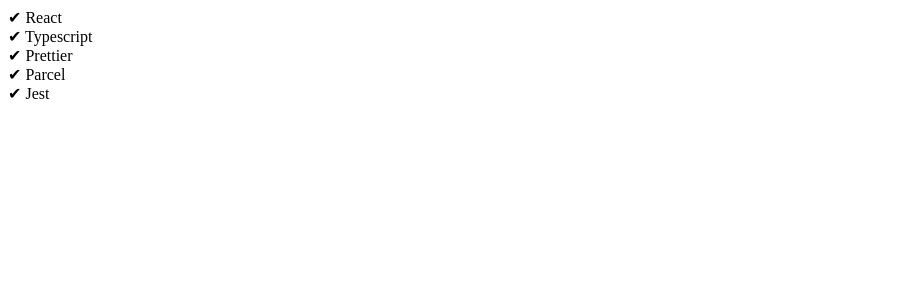
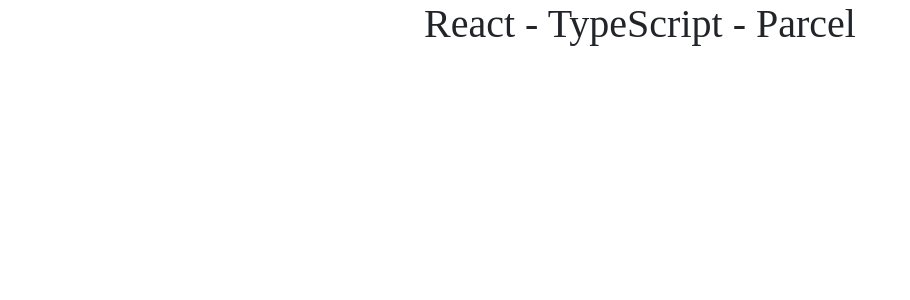
Before and after one commit to DanAlvares/react-typescript-parcel, a React (Vite) app: page / in a window 1280 px wide. Shown: the top 300 px of the page, without its empty margins (0-910 px from the left). Built offline with nearby package versions, Linux system fonts and the light colour scheme; a web font is replaced by a local one.

Commit message:
Add bootswatch styles

```diff
--- a/src/App.tsx
+++ b/src/App.tsx
@@ -1,11 +1,7 @@
 import React from 'react'
 
 export const App = () => (
-  <div>
-    <div>✔ React</div>
-    <div>✔ Typescript</div>
-    <div>✔ Prettier</div>
-    <div>✔ Parcel</div>
-    <div>✔ Jest</div>
+  <div className="text-center">
+    <h1>React - TypeScript - Parcel</h1>
   </div>
 )
--- a/src/index.html
+++ b/src/index.html
@@ -6,6 +6,7 @@
   <meta name="viewport" content="width=device-width, initial-scale=1.0">
   <meta http-equiv="X-UA-Compatible" content="ie=edge">
   <title>React - Typescript - Prettier - Parcel</title>
+  <link rel="stylesheet" href="https://bootswatch.com/4/sketchy/bootstrap.min.css" />
 </head>
 
 <body>
```
